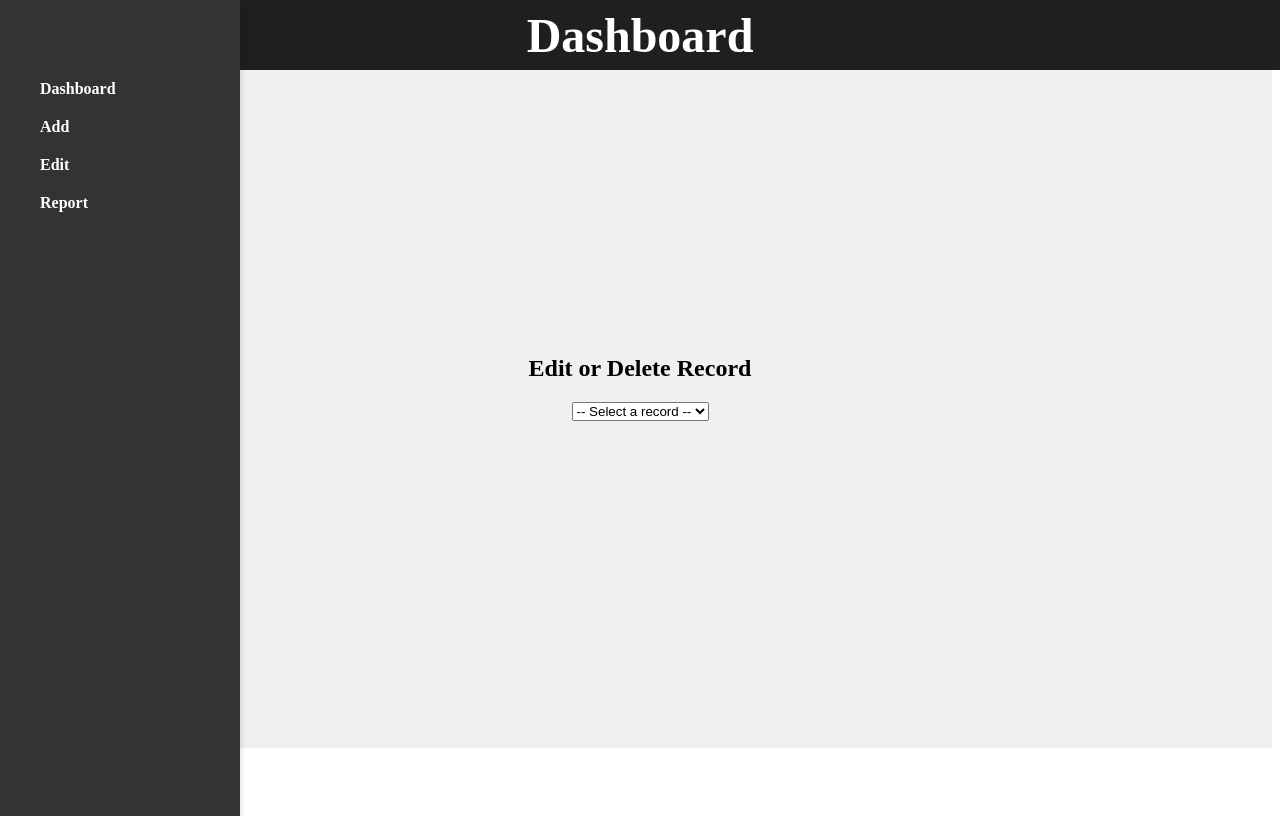
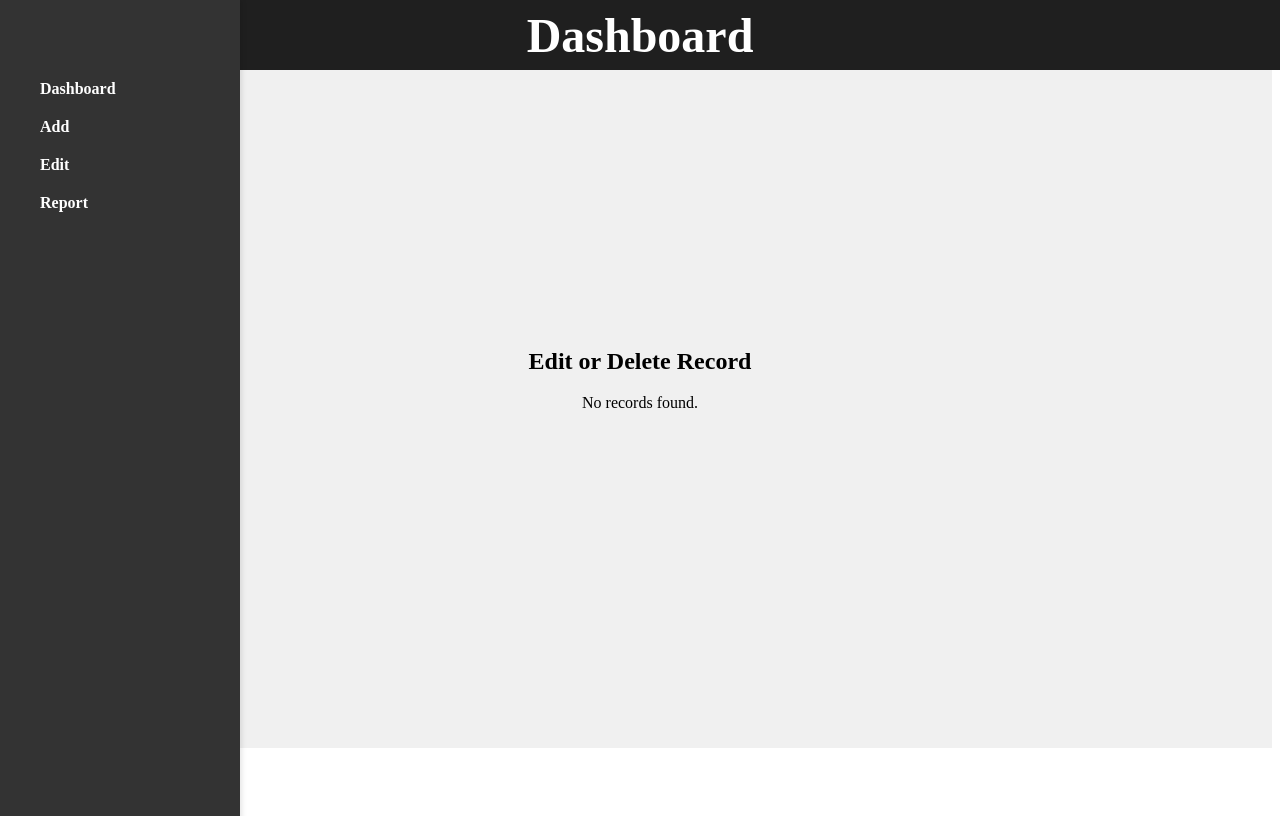
Before and after one commit to Cardpatr/skillsbadgeexam, a React (Create React App) app: page /dashboard/edit in a window 1280 px wide. Built offline with nearby package versions, Linux system fonts and the light colour scheme.

Commit message:
Edit page update
Records changed from drop down to list

```diff
--- a/src/components/EditPage.js
+++ b/src/components/EditPage.js
@@ -1,79 +1,91 @@
-// src/components/EditPage.js
 import React, { useEffect, useState } from 'react';
+import Sidebar from './Sidebar';
 
 export default function EditPage() {
   const [records, setRecords] = useState([]);
-  const [selectedId, setSelectedId] = useState('');
-  const [newName, setNewName] = useState('');
+  const [editId, setEditId] = useState(null);
+  const [editName, setEditName] = useState('');
 
-  // Load records from localStorage
   useEffect(() => {
     const stored = JSON.parse(localStorage.getItem('records')) || [];
     setRecords(stored);
   }, []);
 
-  // Handle selection change
-  const handleSelect = (e) => {
-    const id = e.target.value;
-    setSelectedId(id);
-    const selectedRecord = records.find(record => record.id === Number(id));
-    setNewName(selectedRecord ? selectedRecord.name : '');
+
+  const handleEditClick = (id, name) => {
+    setEditId(id);
+    setEditName(name);
   };
 
-  // Handle update
   const handleUpdate = (e) => {
     e.preventDefault();
     const updatedRecords = records.map(record =>
-      record.id === Number(selectedId) ? { ...record, name: newName } : record
+      record.id === editId ? { ...record, name: editName } : record
     );
     setRecords(updatedRecords);
     localStorage.setItem('records', JSON.stringify(updatedRecords));
+    setEditId(null);
+    setEditName('');
     alert('Record updated successfully!');
   };
 
-  // Handle delete
-  const handleDelete = () => {
-    const updatedRecords = records.filter(record => record.id !== Number(selectedId));
+  const handleDelete = (id) => {
+    const updatedRecords = records.filter(record => record.id !== id);
     setRecords(updatedRecords);
     localStorage.setItem('records', JSON.stringify(updatedRecords));
-    setSelectedId('');
-    setNewName('');
+    if (editId === id) {
+      setEditId(null);
+      setEditName('');
+    }
     alert('Record deleted successfully!');
   };
 
   return (
-    <div className="container">
+    <div style={{ display: 'flex' }}>
+      <Sidebar />
+      <div className="container" style={{ flex: 1 }}>
         <h2>Edit or Delete Record</h2>
-      <form onSubmit={handleUpdate}>
-        <select value={selectedId} onChange={handleSelect}>
-          <option value="">-- Select a record --</option>
+        {records.length === 0 ? (
+          <p>No records found.</p>
+        ) : (
+          <ul style={{ listStyle: 'none', padding: 0 }}>
             {records.map(record => (
-            <option key={record.id} value={record.id}>
-              {record.name}
-            </option>
-          ))}
-        </select>
-
-        {selectedId && (
-          <>
+              <li key={record.id} style={{ display: 'flex', alignItems: 'center', marginBottom: '15px' }}>
+                {editId === record.id ? (
+                  <form onSubmit={handleUpdate} style={{ display: 'flex', alignItems: 'center', width: '100%' }}>
                     <input
                       type="text"
-              placeholder="Edit data"
-              value={newName}
-              onChange={(e) => setNewName(e.target.value)}
-              style={{ margin: '10px 0', display: 'block', width: '100%' }}
+                      value={editName}
+                      onChange={(e) => setEditName(e.target.value)}
+                      style={{ flex: 1, marginRight: '10px' }}
                     />
-            <button type="submit">Update</button>
+                    <button type="submit">Save</button>
+                    <button type="button" onClick={() => setEditId(null)} style={{ marginLeft: '5px' }}>
+                      Cancel
+                    </button>
+                  </form>
+                ) : (
+                  <>
+                    <span style={{ flex: 1 }}>{record.name}</span>
                     <button
-              type="button"
-              onClick={handleDelete}
-              style={{ marginLeft: '10px', backgroundColor: 'red', color: 'white' }}
+                      style={{ marginLeft: '10px' }}
+                      onClick={() => handleEditClick(record.id, record.name)}
+                    >
+                      Edit
+                    </button>
+                    <button
+                      style={{ marginLeft: '5px', backgroundColor: 'red', color: 'white' }}
+                      onClick={() => handleDelete(record.id)}
                     >
                       Delete
                     </button>
                   </>
                 )}
-      </form>
+              </li>
+            ))}
+          </ul>
+        )}
+      </div>
     </div>
   );
 }
```
Lines whose indentation alone changed are shown as unchanged.
